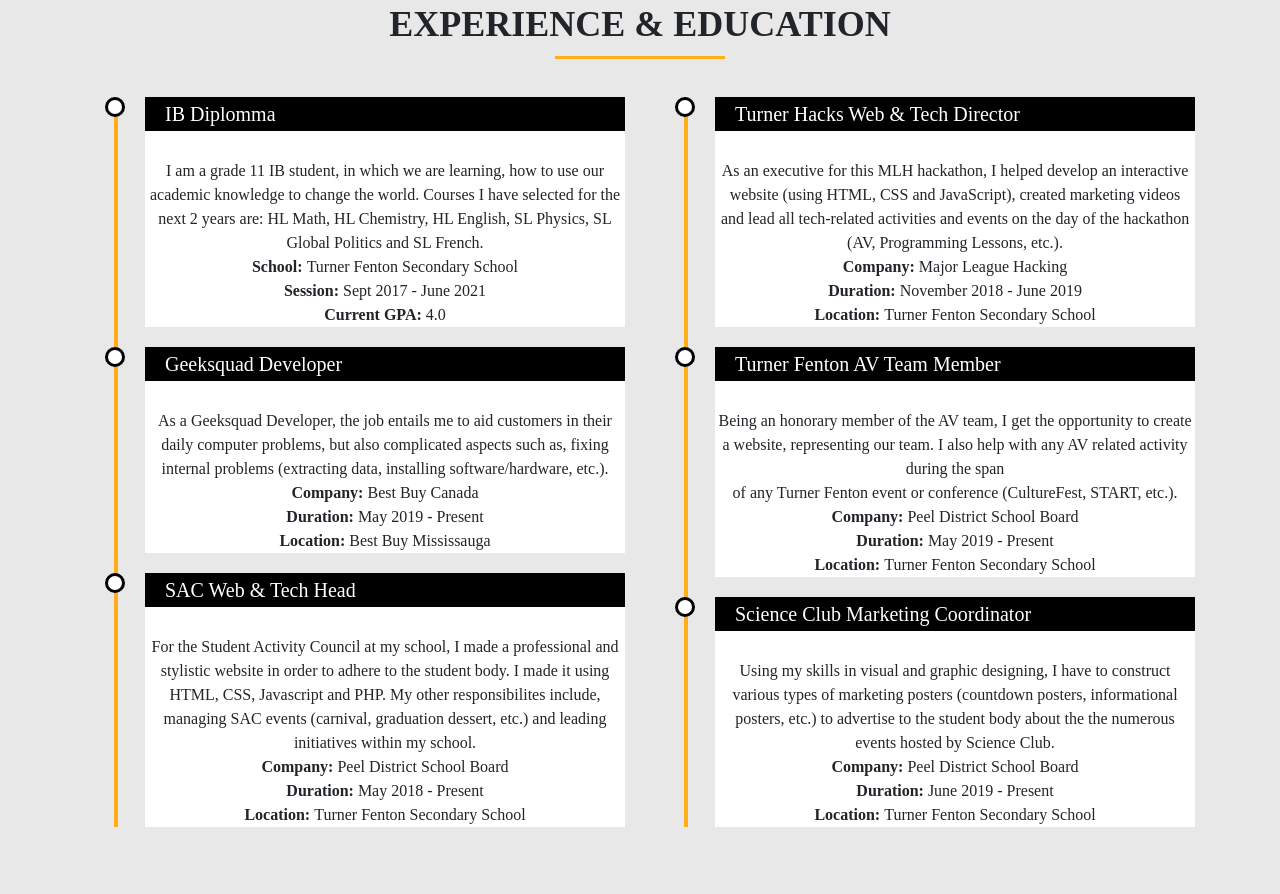
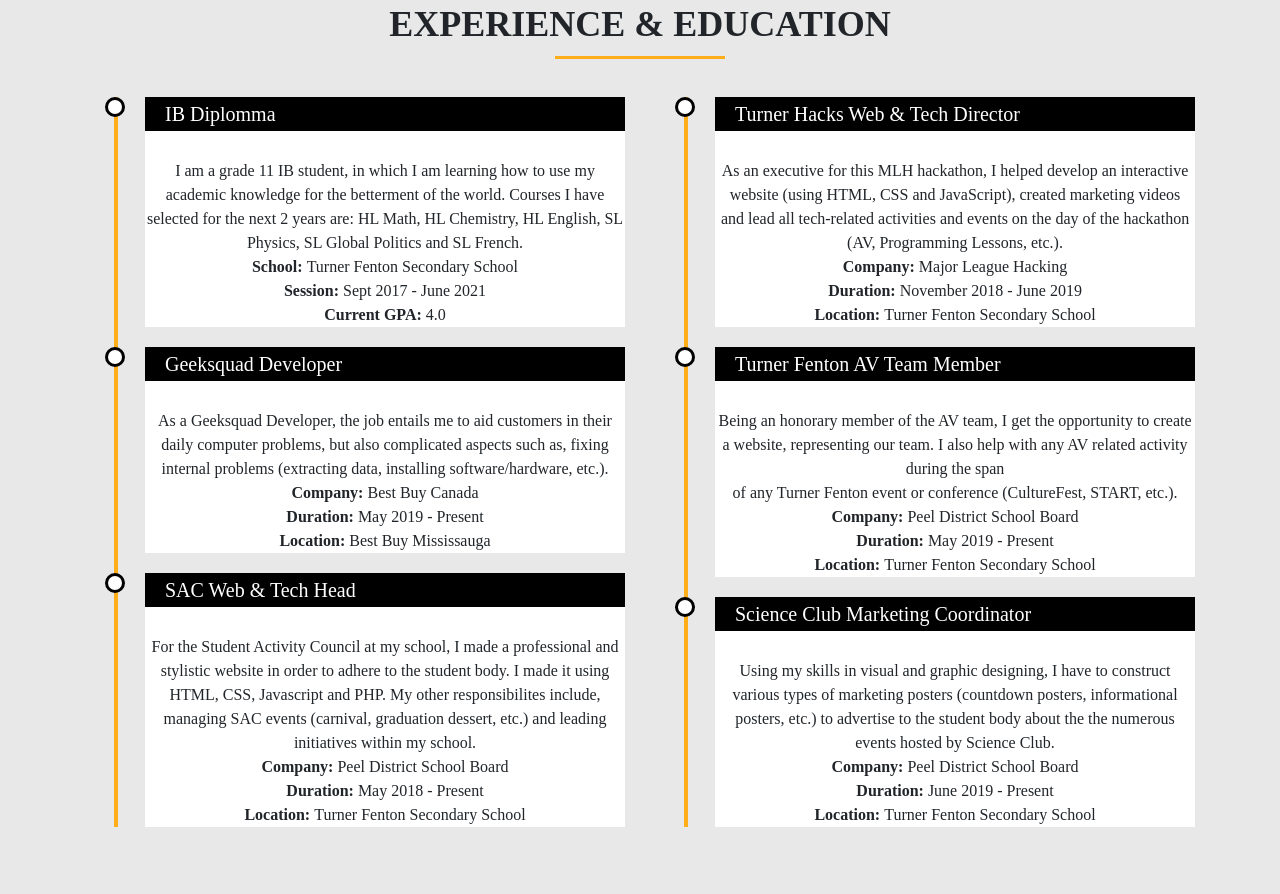
Before and after one commit to saranshduggal21/saranshduggal, a plain HTML site: page index.html in a window 1280 px wide. Shown: the part 1713-2607 px from the top of the page. Drawn offline with nearby package versions, Linux system fonts and the light colour scheme.

Commit message:
Add files via upload

```diff
--- a/index.html
+++ b/index.html
@@ -123,8 +123,8 @@
 
           <li>
             <h4> IB Diplomma </h4>
-            <p> I am a grade 11 IB student, in which we are learning, how to use our
-              academic knowledge to change the world.
+            <p> I am a grade 11 IB student, in which I am learning how to use my
+              academic knowledge for the betterment of the world.
               Courses I have selected for the next 2 years are: HL Math, HL Chemistry,
               HL English, SL Physics, SL Global Politics and SL French.</br>
               <b> School: </b> Turner Fenton Secondary School <br>
```
